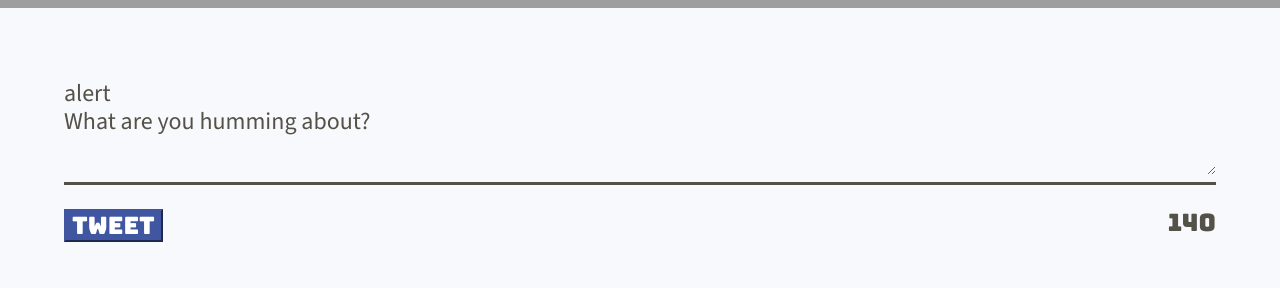
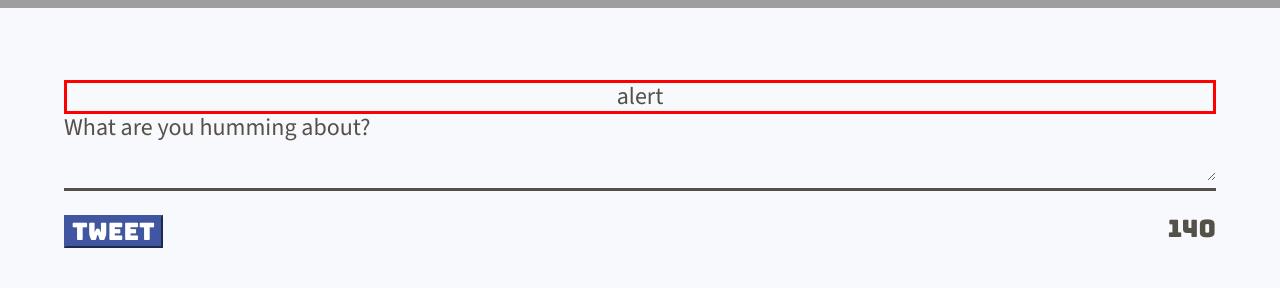
Before and after one commit to kimodell/tweeter, a website: page public/index.html in a window 1280 px wide. Shown: the part 512-800 px from the top of the page. Drawn offline with nearby package versions, Linux system fonts and the light colour scheme; grey boxes are pictures that could not be loaded.

Commit message:
Add style for new-tweet-alert class

```diff
--- a/public/styles/new-tweet.css
+++ b/public/styles/new-tweet.css
@@ -8,6 +8,12 @@ border: 0;
 .new-tweet {
   padding-top: 3em;
   padding-bottom: 3em;
+}
+.new-tweet-alert {
+  border: 3px solid red;
+  display: flex;
+  justify-content: center;
+
 }
 
 .new-tweet-footer {
```
